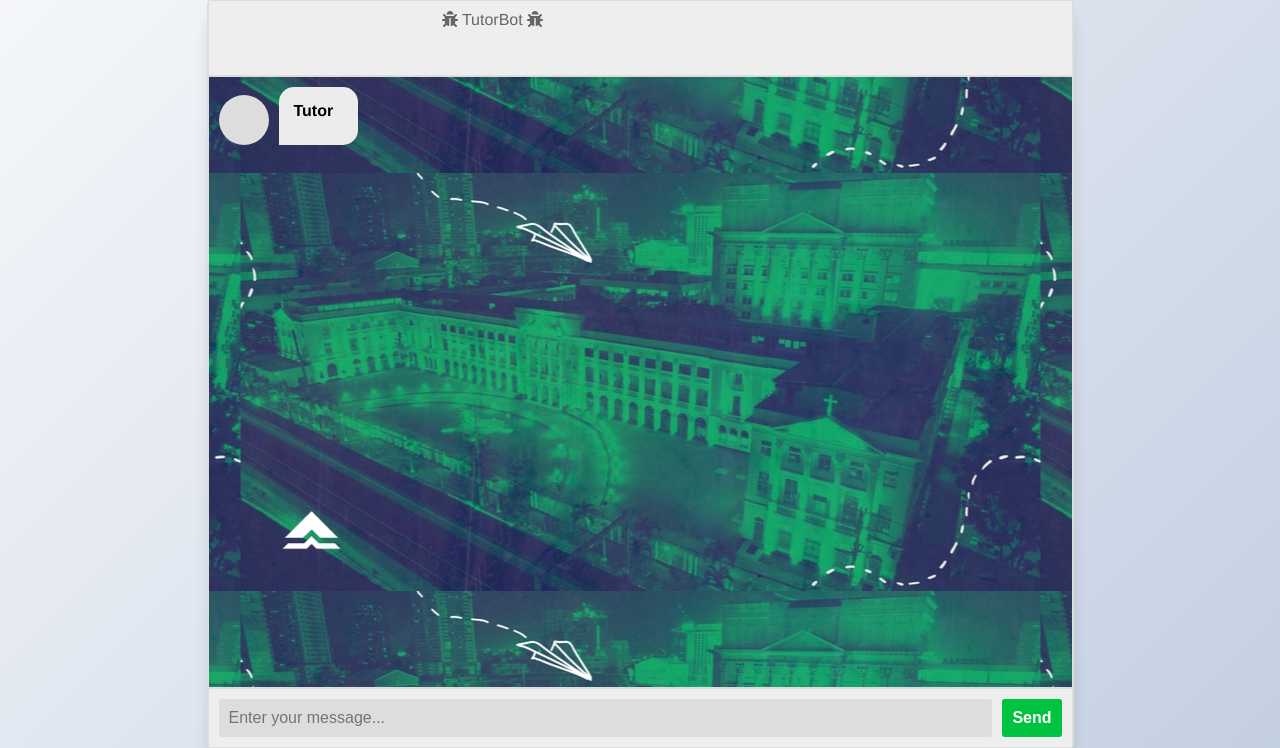
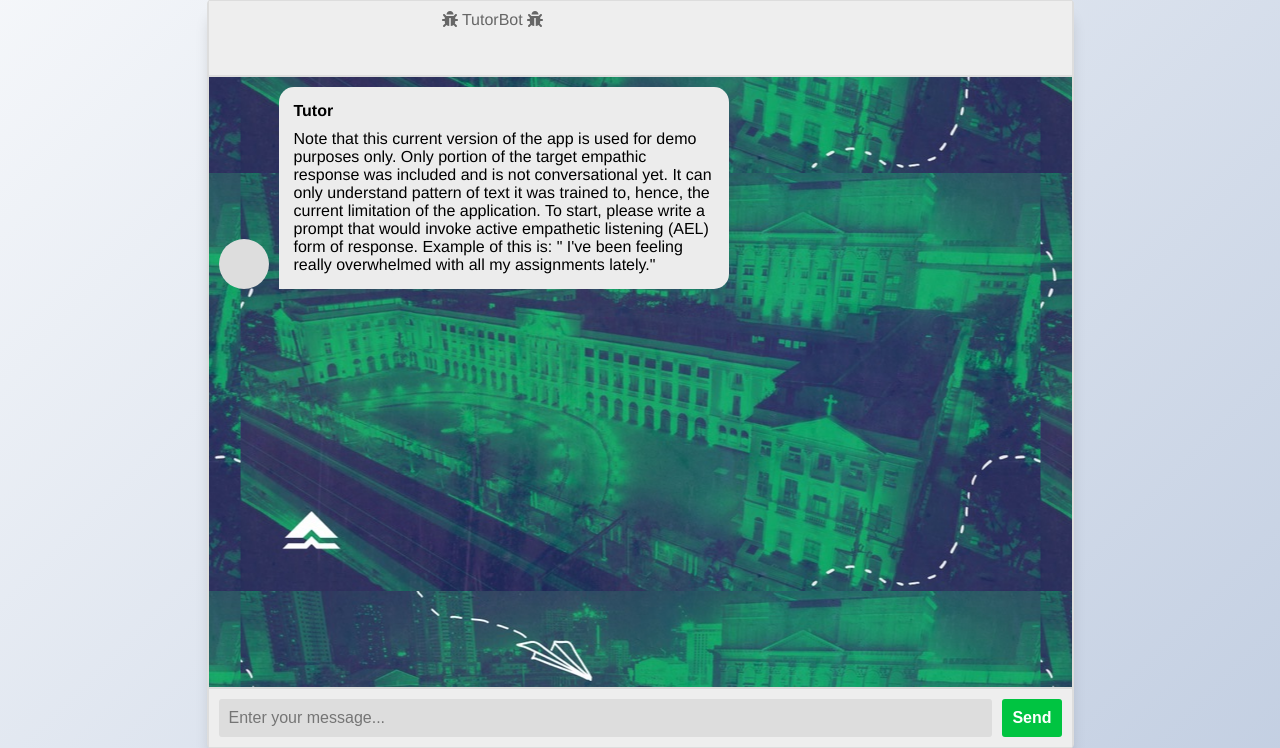
Before and after one commit to JulzPerez/EmpathicBot, a Flask app: page / in a window 1280 px wide. Shown: the part 26-774 px from the top of the page. Run offline with Flask 3, Linux system fonts and the light colour scheme; some libraries are stand-ins or nearby versions.

Commit message:
changes-aug10-4

```diff
--- a/templates/index.html
+++ b/templates/index.html
@@ -99,7 +99,10 @@
             <div class="loading-spinner"></div>
             <div>Loading...</div>
           </div>
-          <p>
+          <p>Note that this current version of the app is used for demo purposes only. Only portion of the target empathic response was included and is not conversational yet.
+            It can only understand pattern of text it was trained to, hence, the current limitation of the application.
+          To start, please write a prompt that would invoke active empathetic listening (AEL) form of response.
+          Example of this is: " I've been feeling really overwhelmed with all my assignments lately."
         </p>
 
         </div>
```
